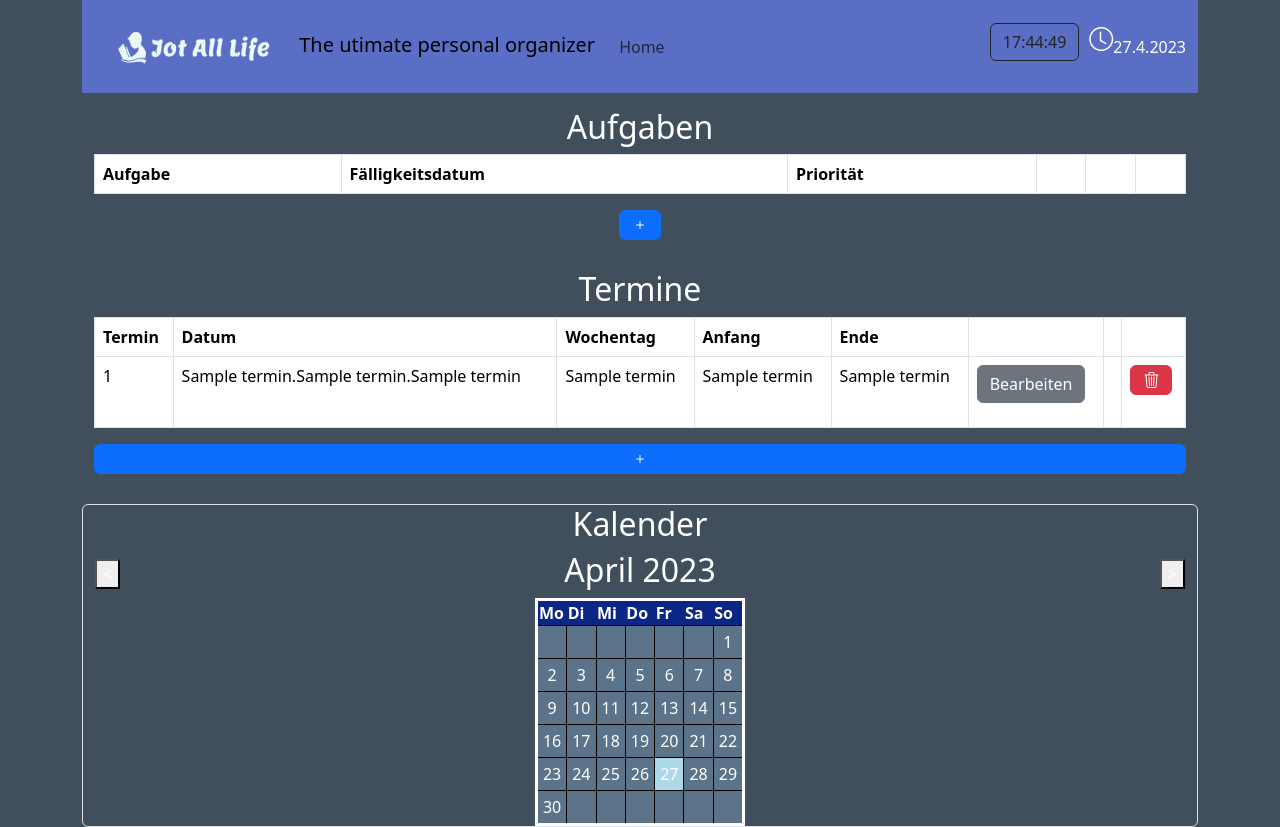
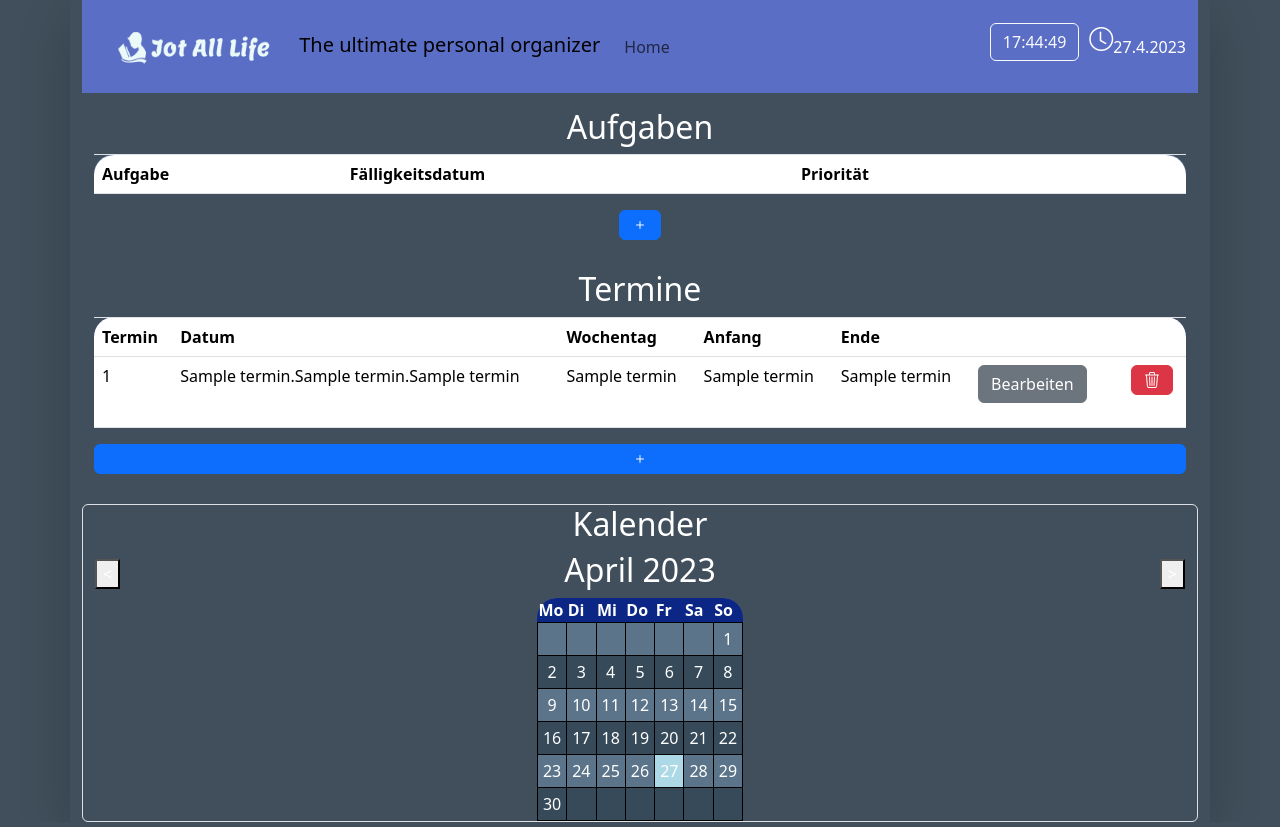
Before and after one commit to LeonardK2020/Klausurersatzleistung, a Flask app: template templates/index.html in a window 1280 px wide. Run offline with Flask 3, Linux system fonts and the light colour scheme; the template is opened without the code that fills it: most values are stand-ins (such as "Sample title", 1, 10 or a date in 2020); lists and menus that the app fills with data are empty; some libraries are stand-ins or nearby versions.

Commit message:
weitere design änderungen

```diff
--- a/static/css/index.css
+++ b/static/css/index.css
@@ -8,14 +8,17 @@
 }
 
 table{
-  border:3px solid white;
   box-shadow: 3px 3px 3px rgba(63, 61, 61, 0);
   background-color:#5e798fe7;
-  border-collapse: collapse;
+  border-radius: 20px;
 }
 
-th, td{
-  border: 3px solid white;
+th:first-child{
+  border-radius: 20px 0 0 0;
+}
+
+th:last-child{
+  border-radius: 0 20px 0 0;
 }
 
 thead, #thead1, #thead2{
@@ -23,6 +26,10 @@ thead, #thead1, #thead2{
   background-color: #011a86dc;
 }
 
+tr:nth-child(even){
+  background-color: #364a5a;
+
+}
 
 ::placeholder {
     color: rgba(253, 252, 252, 0.171)
--- a/templates/index.html
+++ b/templates/index.html
@@ -8,19 +8,19 @@
     </head>
 
 
-    <body id="body1"class="container" onLoad="uhrzeit(); initializeCalendar();">
+    <body id="body1"class="container shadow-lg" onLoad="uhrzeit(); initializeCalendar();">
         <nav id="nav" class="navbar sticky-top navbar-expand-lg" style="background-color: #5B6EC5;">
             <div class="container-fluid">
               <a class="navbar-brand">
                 <img src="{{ url_for('static', filename= 'files/logoq2.PNG') }}" alt="Bootstrap" width="200" height="50">
-                The utimate personal organizer</a>
+                The ultimate personal organizer</a>
                 <ul class="navbar-nav me-auto mb-2 mb-lg-0">
                     <li class="nav-item">
                         <a class="nav-link" href="/">Home</a>
                     </li>
                 </ul>
                 <form style="margin-top: 15px"name="uhr" class="text-center">
-                    <h4><input type="button" class="btn btn-outline-dark bi bi-clock" name="uhrbutton" value="00:00:00"/><i style="margin-left: 10px"class="bi bi-clock"></i></h4>
+                    <h4><input type="button" class="btn btn-outline-light bi bi-clock" name="uhrbutton" value="00:00:00"/><i style="margin-left: 10px"class="bi bi-clock"></i></h4>
                 </form>
                 <div id="current_date"></p></div>
             </div>
@@ -29,7 +29,7 @@
 
             <div style="margin-top: 15px" id="aufgaben" class="col text-center container-fluid">
               <h2>Aufgaben</h2>
-              <table id="aufgabentable"class="table table-bordered mx-auto">
+              <table id="aufgabentable"class="table mx-auto">
                 <tr id="thead1">
                     <th>Aufgabe</th>
                     <th>Fälligkeitsdatum</th>
@@ -109,9 +109,9 @@
             </table>
             <a href="/Aufgaben" class="btn btn-primary bi bi-plus"></a>
             </div>
-            <div id="termine" style="margin-top: 30px" class="col text-center container-fluid ">
+            <div id="termine" style="margin-top: 30px" class="col text-center container-fluid">
               <h2>Termine</h2>
-              <table class="table table-bordered mx-auto">
+              <table class="table mx-auto">
                 <tr id="thead2">
                     <th>Termin</th>
                     <th>Datum</th>
```
